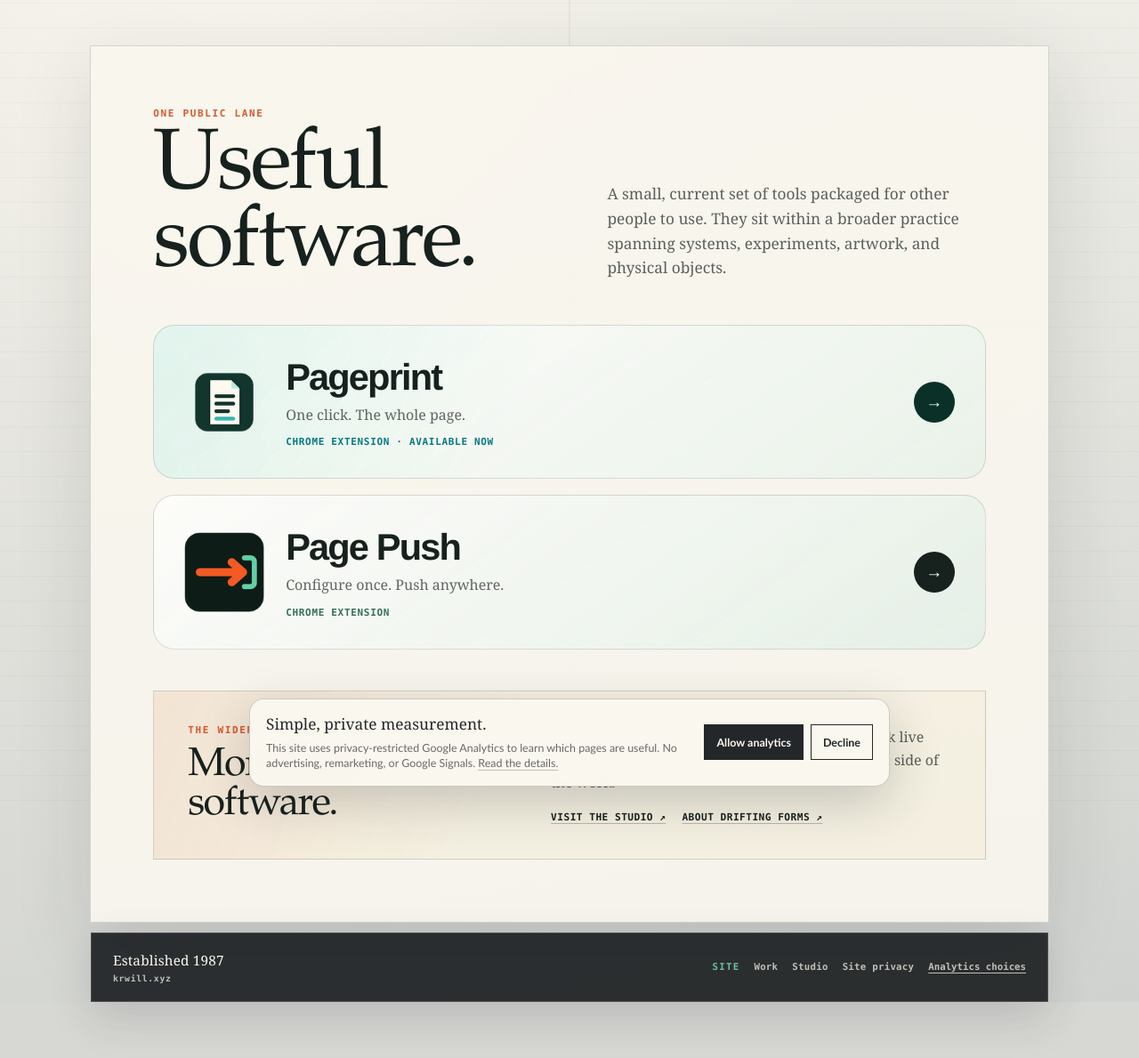
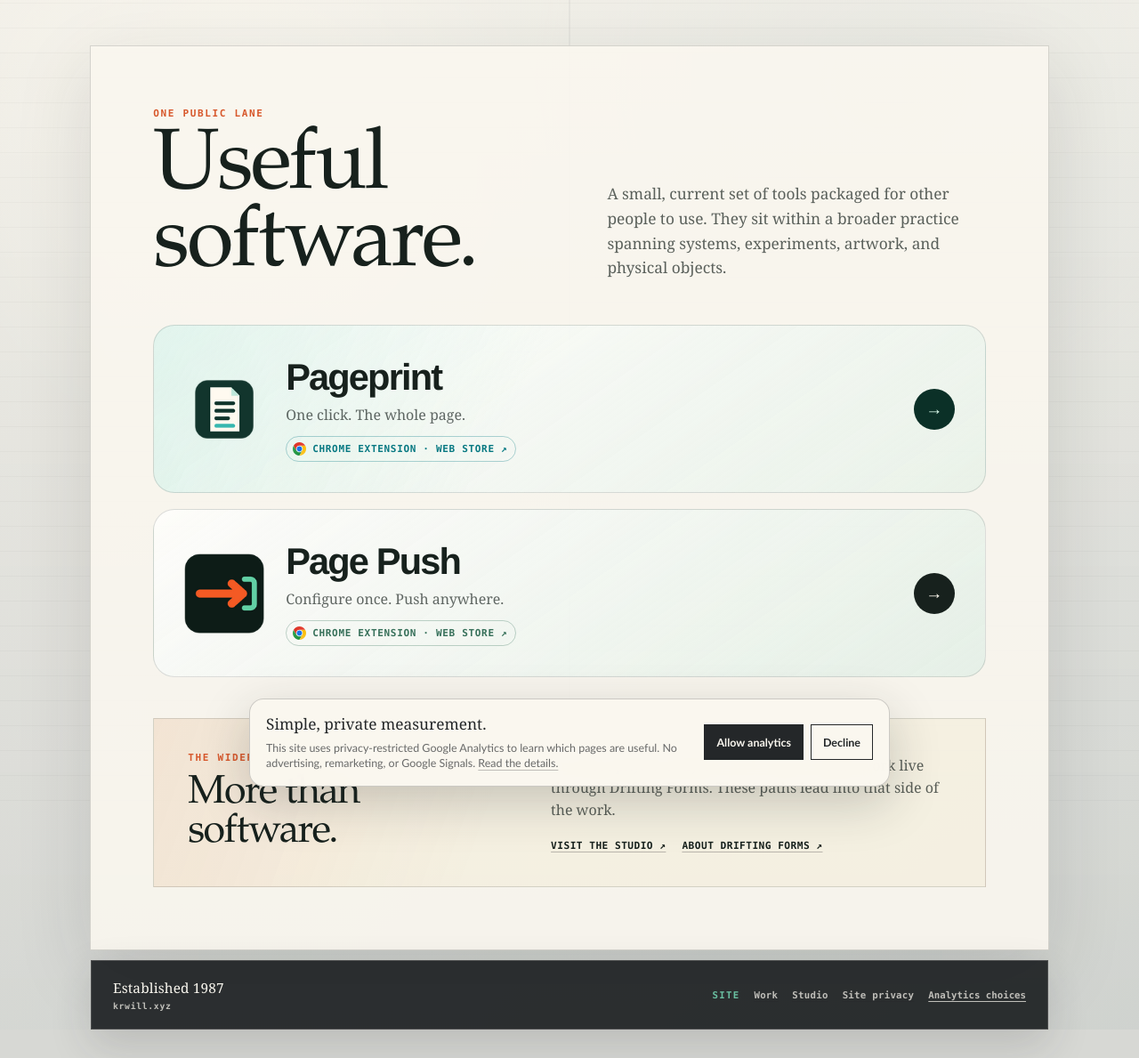
Before and after one commit to krwillxyz/krwillxyz.github.io, a Jekyll site: the page built from work/index.md, in a window 1280 px wide. Shown: the whole page at 89% size. Built offline with Jekyll 4.4.1, drawn with Linux system fonts in a browser that asks for light colours; before the commit the page ends 1158 px from its top, so only the background shows below that.

Commit message:
Add Chrome Web Store links to work cards

```diff
--- a/assets/products/products.css
+++ b/assets/products/products.css
@@ -82,14 +82,26 @@
 }
 
 .product-card:hover,
-.product-card:focus-visible {
+.product-card:focus-within {
   transform: translateY(-3px);
   box-shadow: 0 20px 44px rgba(23, 33, 29, 0.12);
 }
 
-.product-card img {
+.product-card-icon-link {
+  display: block;
+  border-radius: 20px;
+}
+
+.product-card-icon {
+  display: block;
   width: 90px;
   height: 90px;
+}
+
+.product-card-title {
+  display: inline-block;
+  color: inherit;
+  text-decoration: none;
 }
 
 .product-card h2 {
@@ -105,13 +117,30 @@
   font: 1rem/1.45 Georgia, serif;
 }
 
-.product-card-meta {
-  display: block;
+.product-card-platform {
+  display: inline-flex;
+  gap: 7px;
+  align-items: center;
   margin-top: 12px;
+  padding: 6px 9px 6px 7px;
+  border: 1px solid rgba(55, 112, 90, 0.3);
+  border-radius: 999px;
   color: #37705a;
   font: 750 0.69rem/1.2 ui-monospace, "SFMono-Regular", Menlo, monospace;
   letter-spacing: 0.06em;
+  text-decoration: none;
   text-transform: uppercase;
+}
+
+.product-card-platform img {
+  width: 15px;
+  height: 15px;
+}
+
+.product-card-platform:hover,
+.product-card-platform:focus-visible {
+  border-color: currentColor;
+  background: rgba(255, 255, 255, 0.58);
 }
 
 .product-card-arrow {
@@ -123,6 +152,7 @@
   background: #17211d;
   color: #fffaf0;
   font-size: 1.2rem;
+  text-decoration: none;
 }
 
 .practice-route {
@@ -171,8 +201,9 @@
     linear-gradient(145deg, rgba(255, 255, 255, 0.82), rgba(214, 238, 227, 0.42));
 }
 
-.pageprint-card .product-card-meta {
+.pageprint-card .product-card-platform {
   color: #087982;
+  border-color: rgba(8, 121, 130, 0.32);
 }
 
 .pageprint-card .product-card-arrow {
@@ -1170,7 +1201,7 @@
     gap: 16px;
   }
 
-  .product-card img {
+  .product-card-icon {
     width: 62px;
     height: 62px;
   }
--- a/work/index.md
+++ b/work/index.md
@@ -17,25 +17,25 @@ product_styles: true
     </header>
 
     <div class="product-list">
-      <a class="product-card pageprint-card" href="/products/pageprint/">
-        <img src="/assets/products/pageprint/icon-0.1.14.png" alt="">
-        <div>
-          <h2>Pageprint</h2>
+      <article class="product-card pageprint-card">
+        <a class="product-card-icon-link" href="/products/pageprint/" aria-label="Pageprint"><img class="product-card-icon" src="/assets/products/pageprint/icon-0.1.14.png" alt=""></a>
+        <div class="product-card-copy">
+          <a class="product-card-title" href="/products/pageprint/"><h2>Pageprint</h2></a>
           <p>One click. The whole page.</p>
-          <span class="product-card-meta">Chrome extension · available now</span>
+          <a class="product-card-platform" href="https://chromewebstore.google.com/detail/pageprint/oekdjihofonmgjfkcabpcgohofnlooep" target="_blank" rel="noopener noreferrer"><img src="/assets/platform/chrome-logo-m100.svg" alt=""><span>Chrome extension · Web Store ↗</span></a>
         </div>
-        <span class="product-card-arrow" aria-hidden="true">→</span>
-      </a>
+        <a class="product-card-arrow" href="/products/pageprint/" aria-label="Open Pageprint">→</a>
+      </article>
 
-      <a class="product-card" href="/products/page-push/">
-        <img src="/assets/products/page-push/icon-0.1.2.png" alt="">
-        <div>
-          <h2>Page Push</h2>
+      <article class="product-card">
+        <a class="product-card-icon-link" href="/products/page-push/" aria-label="Page Push"><img class="product-card-icon" src="/assets/products/page-push/icon-0.1.2.png" alt=""></a>
+        <div class="product-card-copy">
+          <a class="product-card-title" href="/products/page-push/"><h2>Page Push</h2></a>
           <p>Configure once. Push anywhere.</p>
-          <span class="product-card-meta">Chrome extension</span>
+          <a class="product-card-platform" href="https://chromewebstore.google.com/detail/knilajejnnkcfapaibggchnakannjeda?utm_source=item-share-cb" target="_blank" rel="noopener noreferrer"><img src="/assets/platform/chrome-logo-m100.svg" alt=""><span>Chrome extension · Web Store ↗</span></a>
         </div>
-        <span class="product-card-arrow" aria-hidden="true">→</span>
-      </a>
+        <a class="product-card-arrow" href="/products/page-push/" aria-label="Open Page Push">→</a>
+      </article>
     </div>
 
     <section class="practice-route" aria-labelledby="practice-title">
```
